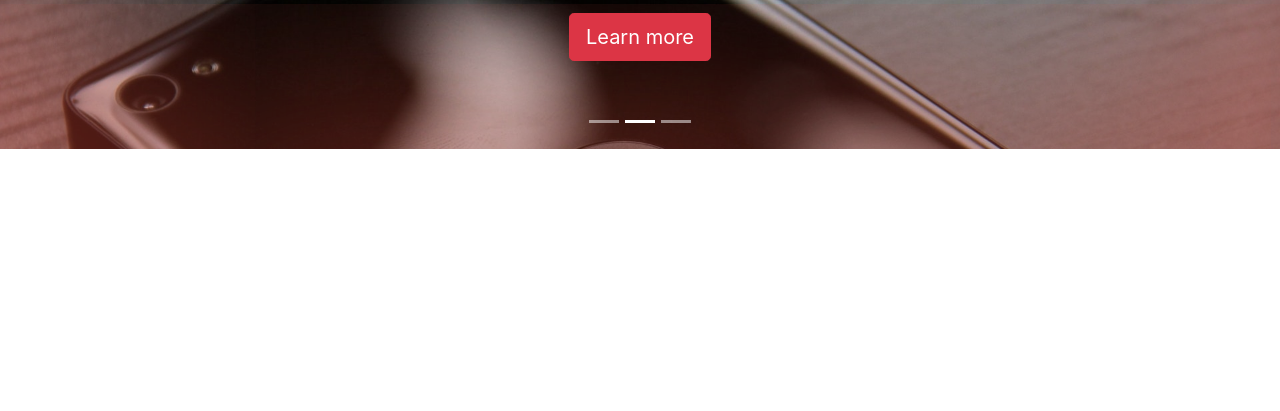
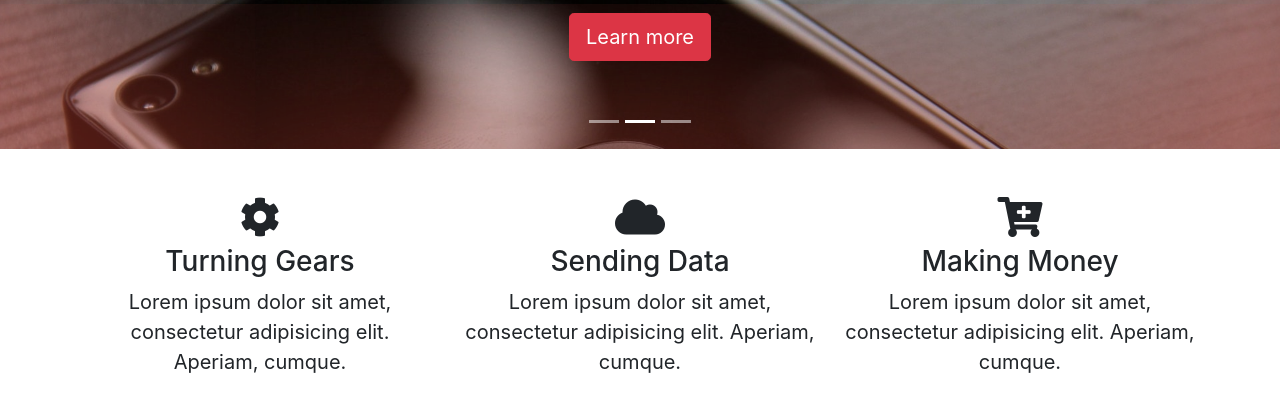
Before and after one commit to ravraw/bootstrap, a plain HTML site: page glozzom/index.html in a window 1280 px wide. Shown: the part 307-718 px from the top of the page. Drawn offline with nearby package versions, Linux system fonts and the light colour scheme; files that its build step writes are made by us from their sources.

Commit message:
home-icon

```diff
--- a/glozzom/index.html
+++ b/glozzom/index.html
@@ -89,7 +89,6 @@
 
       <a class="carousel-control-prev" href="#myCarousel" role="button" data-slide="prev">
         <span class="carousel-control-prev-icon"></span>
-
       </a>
       <a class="carousel-control-next" href="#myCarousel" role="button" data-slide="next">
         <span class="carousel-control-next-icon"></span>
@@ -99,13 +98,29 @@
     </div>
   </section>
 
+  <!-- HOME - ICON -->
 
-
-
-
-
-
-
+  <section id="home-icons" class="py-5">
+    <div class="container">
+      <div class="row d-flex justify-content-around">
+        <div class="col-md-4 mb-4 text-center px-3">
+          <i class="fas fa-cog fa-2x mb-2"></i>
+          <h3>Turning Gears</h3>
+          <p>Lorem ipsum dolor sit amet, consectetur adipisicing elit. Aperiam, cumque.</p>
+        </div>
+        <div class="col-md-4 mb-4 text-center">
+          <i class="fas fa-cloud fa-2x mb-2"></i>
+          <h3>Sending Data</h3>
+          <p>Lorem ipsum dolor sit amet, consectetur adipisicing elit. Aperiam, cumque.</p>
+        </div>
+        <div class="col-md-4 mb-4 text-center">
+          <i class="fas fa-cart-plus fa-2x mb-2"></i>
+          <h3>Making Money</h3>
+          <p>Lorem ipsum dolor sit amet, consectetur adipisicing elit. Aperiam, cumque.</p>
+        </div>
+      </div>
+    </div>
+  </section>
 
   <script src=" https://code.jquery.com/jquery-3.3.1.min.js " integrity="sha256-FgpCb/KJQlLNfOu91ta32o/NMZxltwRo8QtmkMRdAu8="
     crossorigin=" anonymous "></script>
--- a/glozzom/scss/style.scss
+++ b/glozzom/scss/style.scss
@@ -34,3 +34,8 @@ body {
   background: url(../img/image3.jpg);
   background-size: cover;
 }
+
+#home-icons {
+  font-size: 2em;
+  text-align: center;
+}
```
Also changed, not shown: glozzom/css/style.css.
